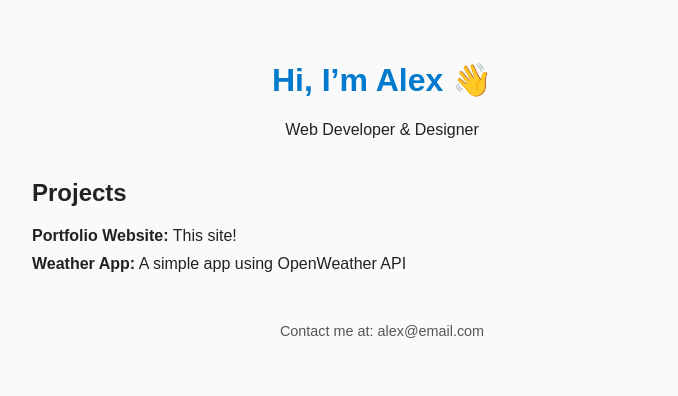
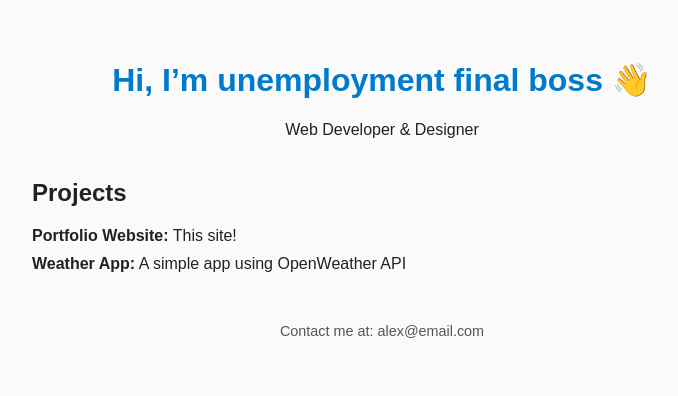
Before and after one commit to kawaii-cookie/kawaii-cookie.github.io, a plain HTML site: page index.html in a window 1280 px wide. Shown: the whole page, without its empty margins (258-936 px from the left). Drawn offline with Linux system fonts and the light colour scheme.

Commit message:
Update index.html

```diff
--- a/index.html
+++ b/index.html
@@ -7,7 +7,7 @@
 </head>
 <body>
   <header>
-    <h1>Hi, I’m Alex 👋</h1>
+    <h1>Hi, I’m unemployment final boss 👋</h1>
     <p>Web Developer & Designer</p>
   </header>
 
```
